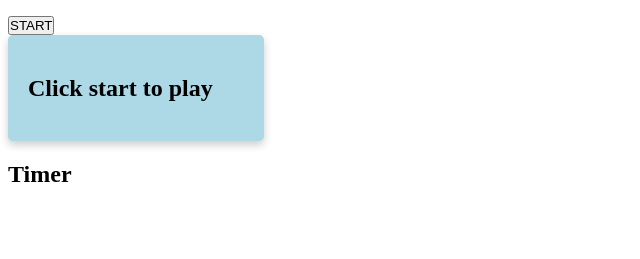
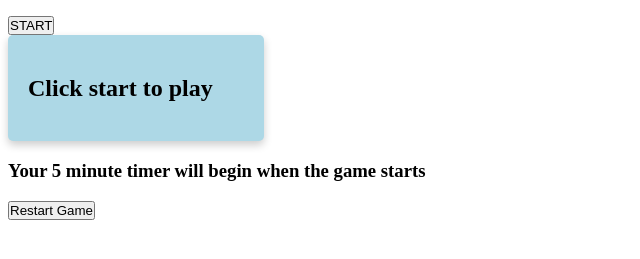
Before and after one commit to FaridahAbdulsalam/my-go-go-game, a website built with Vite: page index.html in a window 1280 px wide. Shown: the part 105-364 px from the top of the page, without its empty margins (0-640 px from the left). Built offline with nearby package versions, Linux system fonts and the light colour scheme.

Commit message:
Timer message adjusted

```diff
--- a/index.html
+++ b/index.html
@@ -20,19 +20,18 @@
       <p class="clue__fail-message"></p>
     </div>
 
-    <div class="timer">
-      <h2 class="timer__title">Timer</h2>
-    </div>
-
-
-
 
     <div class="user-guess">
       <label for="input-box">Guess the Word</label>
       <input type="text" id="input-box" class="user-guess__input">
       <button class="user-guess__submit">Submit</button>
-      <!-- add another clue button in TS -->
     </div>
+
+    <div class="timer">
+      <h3 class="timer__title">Your 5 minute timer will begin when the game starts</h3>
+    </div>
+
+    <button class="restart-game">Restart Game</button>
 
     <script type="module" src="/src/main.ts"></script>
   </body>
```
Also changed, not shown: src/main.ts (+5 -7 lines).
